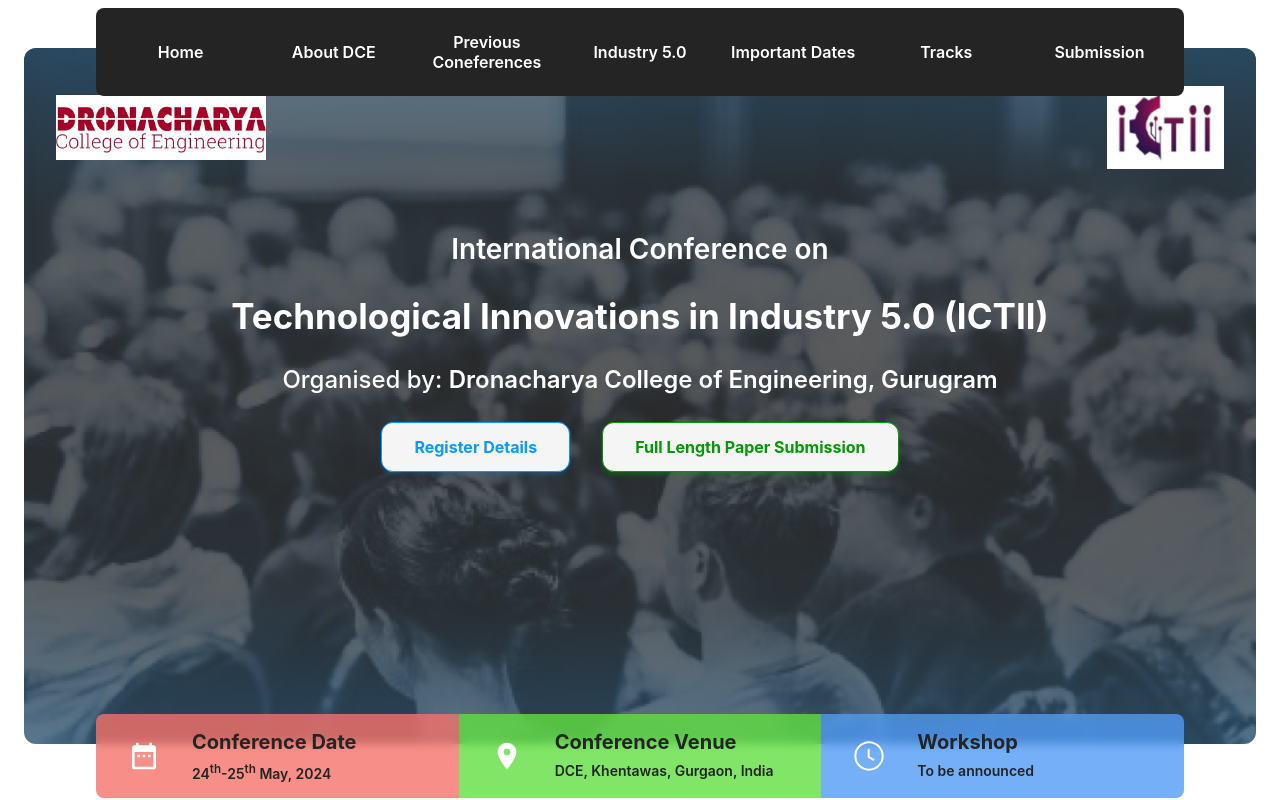
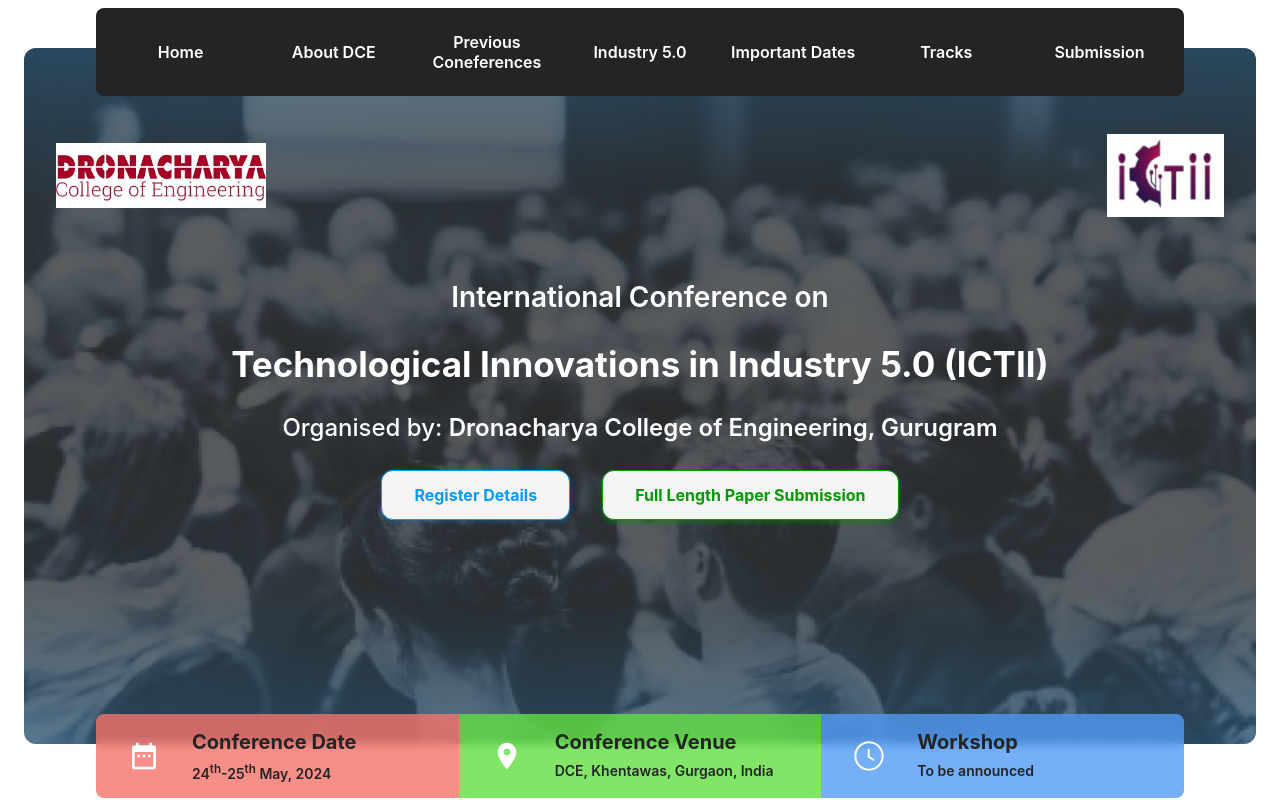
Before and after one commit to aum-singhal/ictii-conference-2024, a React (Vite) app: page / in a window 1280 px wide. Shown: the top 800 px of the page. Built offline with nearby package versions, Linux system fonts and the light colour scheme.

Commit message:
header changes

```diff
--- a/src/App.css
+++ b/src/App.css
@@ -36,7 +36,7 @@
   }
 
   .home-container {
-    margin-top: -18rem;
+    margin-top: -12rem;
   }
 
   .image1 {
```
